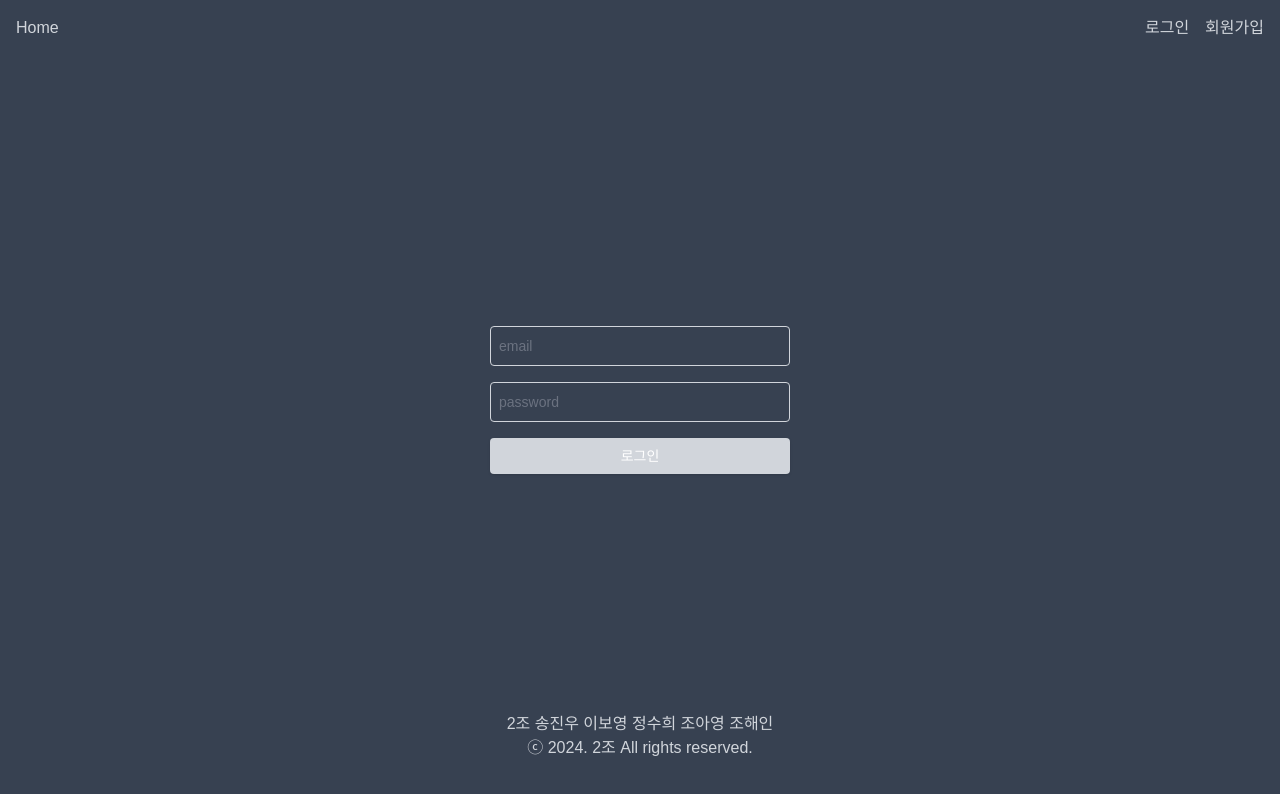
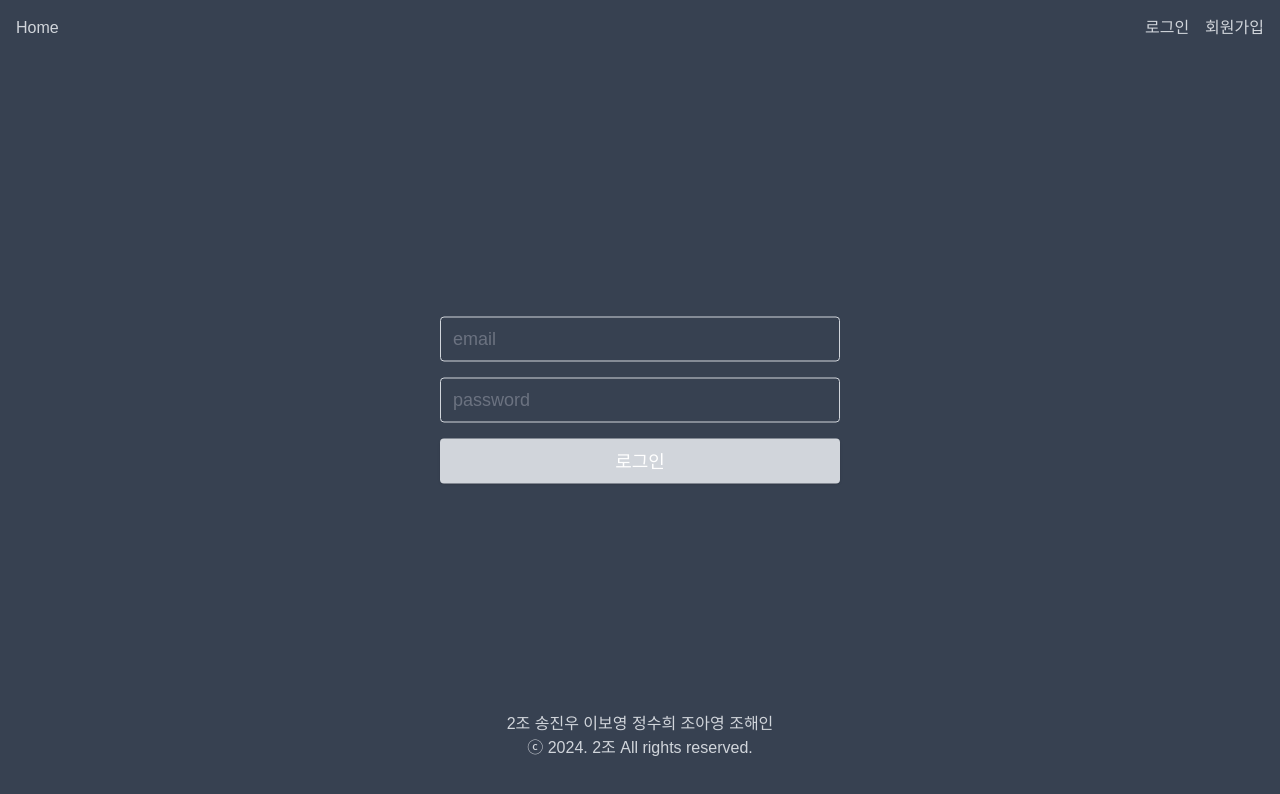
Before and after one commit to joycie416/Record_PanPang, a Next.js app: page /sign-in in a window 1280 px wide. Shown: the top 794 px of the page. Built offline with nearby package versions, Linux system fonts and the light colour scheme; no server answers.

Commit message:
[fix] 회원가입/로그인 input 크기 조절

```diff
--- a/src/components/features/auth/authForm.tsx
+++ b/src/components/features/auth/authForm.tsx
@@ -12,7 +12,7 @@ import { z } from "zod";
 
 const SIGN_UP = "/sign-up";
 const AUTH_CSS =
-  "w-full max-w-[300px] min-w-[150px] text-gray-300 bg-transparent border border-gray-300 border-solid p-2 outline-none focus:border-sky-300";
+  "w-full max-w-[400px] min-w-[200px] h-[45px] text-lg text-gray-300 bg-transparent border border-gray-300 border-solid p-3 outline-none focus:border-sky-300";
 
 const AuthForm = () => {
   const [emailMessage, setEmailMessage] = useState("");
@@ -90,7 +90,7 @@ const AuthForm = () => {
             )}
           </>
         )}
-        <Button type="submit" className="w-full max-w-[300px] min-w-[150px] bg-gray-300 hover:bg-gray-400 mt-4 p-2">
+        <Button type="submit" className="w-full max-w-[400px] min-w-[200px] h-[45px] text-lg bg-gray-300 hover:bg-gray-400 mt-4 p-2">
           {path === SIGN_UP ? "회원가입" : "로그인"}
         </Button>
       </form>
```
Also changed, not shown: 1 other file (tests, documents, lock files or other folders).
